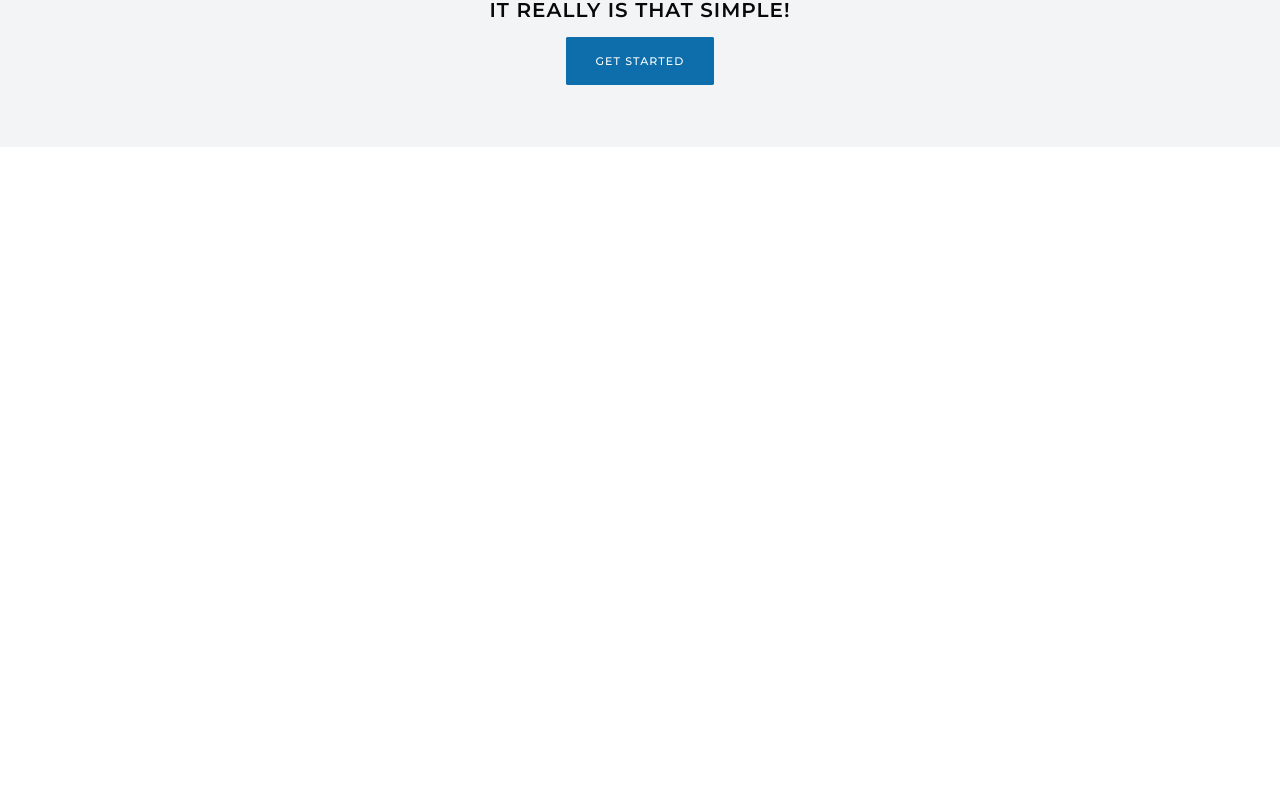
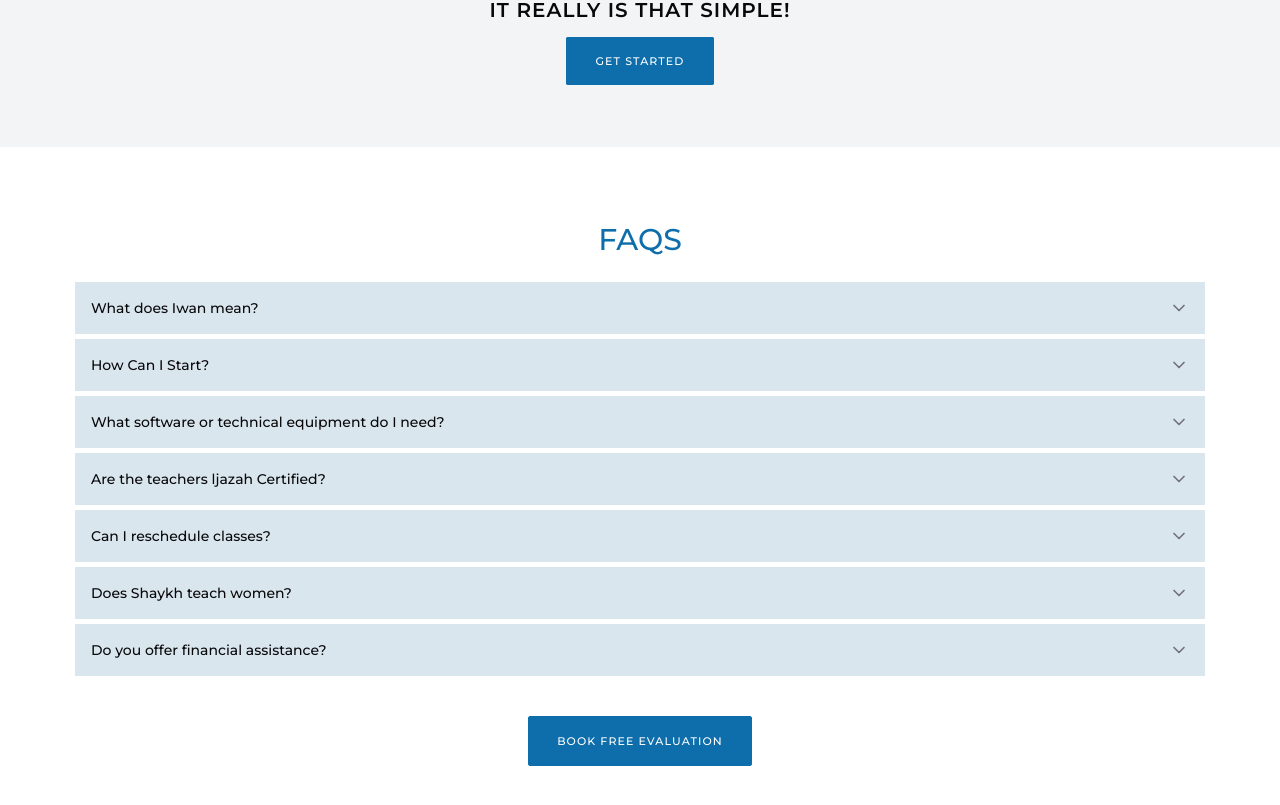
Before and after one commit to abdallanoor/iwan-academy, a Next.js app: page / in a window 1280 px wide. Shown: the part 4197-5002 px from the top of the page. Before the commit the page ends 4344 px from the top, so only its background shows below. Built offline with nearby package versions, Linux system fonts and the light colour scheme; no server answers.

Commit message:
feat: ✨ add Faqs Section

```diff
--- a/app/(root)/page.jsx
+++ b/app/(root)/page.jsx
@@ -1,5 +1,6 @@
 import About from "@/components/About";
 import Courses from "@/components/Courses";
+import Faqs from "@/components/Faqs";
 import Hero from "@/components/Hero";
 import HowItWorks from "@/components/HowItWorks";
 import WhyIwan from "@/components/WhyIwan";
@@ -12,6 +13,7 @@ export default function Home() {
       <Courses section />
       <WhyIwan />
       <HowItWorks />
+      <Faqs />
     </main>
   );
 }
--- /dev/null
+++ b/components/Faqs.jsx
@@ -0,0 +1,40 @@
+import { getFaqs } from "@/constants";
+import { useTranslations } from "next-intl";
+import {
+  Accordion,
+  AccordionContent,
+  AccordionItem,
+  AccordionTrigger,
+} from "@/components/ui/accordion";
+import ShareLink from "./ShareLink";
+
+export default function Faqs() {
+  const bookFree = useTranslations("");
+  const t = useTranslations("faqs");
+  const faqs = getFaqs(t);
+  return (
+    <section className="py-section">
+      <div className="container">
+        <h1 className="section-title">{t("title")}</h1>
+        <Accordion type="single" className="accordion" collapsible>
+          {faqs.map((faq, i) => (
+            <AccordionItem key={i} value={i + 1} className="accordion-item">
+              <AccordionTrigger className="accordion-trigger">
+                {faq.question}
+              </AccordionTrigger>
+              <AccordionContent className="accordion-content">
+                {faq.answer}
+              </AccordionContent>
+            </AccordionItem>
+          ))}
+        </Accordion>
+        <ShareLink
+          title={bookFree("bookFree")}
+          href="https://calendly.com/salahamin911/30min"
+          className="block w-fit mx-auto mt-10"
+          blank
+        />
+      </div>
+    </section>
+  );
+}
--- a/constants/index.js
+++ b/constants/index.js
@@ -168,3 +168,13 @@ export const getHowItWorksData = (t) => [
     imgSrc: "/images/studying.png",
   },
 ];
+
+export const getFaqs = (t) => [
+  { question: t("q1.question"), answer: t("q1.answer") },
+  { question: t("q2.question"), answer: t("q2.answer") },
+  { question: t("q3.question"), answer: t("q3.answer") },
+  { question: t("q4.question"), answer: t("q4.answer") },
+  { question: t("q5.question"), answer: t("q5.answer") },
+  { question: t("q6.question"), answer: t("q6.answer") },
+  { question: t("q7.question"), answer: t("q7.answer") },
+];
--- a/translations/ar.json
+++ b/translations/ar.json
@@ -241,5 +241,36 @@
       "title": "البدء بالدراسة",
       "description": "حرّر المبلغ المطلوب وابدأ دروسك."
     }
+  },
+  "faqs": {
+    "title": "أنت تسأل، ونحن نجيب",
+    "q1": {
+      "question": "ماذا تعني إيوان ؟",
+      "answer": "كلمة عربيّة تشير إلى قطعة معمارية كانت تتواجد في معظم الأبنية على الطراز القديم حيث كان الإيوان أحد المميزات الخاصة بالعمارة الإسلامية. وقد ذكر في معاجم اللغة معنى اسم إيوان مفصلًا على أنه مجلس كبير واسع يأخذ هيئة الصفة وكان له سقف محمول حتى يقيه من المطر والرياح وكان يتواجد في البيوت لاستقبال الضيوف بينما تواجد في المساجد حتى يسع عددًا أكبر من المصلين ويقال إيوان کسری، وهذا مثل يضرب على المبني المتناهي الدقة والصنع العجيب في بنايته والحصانة الخاصة به."
+    },
+    "q2": {
+      "question": "كيف يمكنني البدء ؟",
+      "answer": "ستكون هناك عملية مقابلة لضمان استفادة الطالب من الخدمات. يرجى الاتصال بنا إذا كنت غير متأكد مما إذا كنت تستوفي الشرط الأساسي ولمزيد من التفاصيل."
+    },
+    "q3": {
+      "question": "ما البرامج أو المعدات التقنية التي أحتاجها ؟",
+      "answer": "يتم إجراء جميع الفصول الدراسية عبر Zoom، لذلك ستحتاج إلى تنزيل Zoom على الكمبيوتر المحمول أو الكمبيوتر اللوحي أو الهاتف الذكي. نقترح أيضًا الاستثمار في بعض سماعات الرأس عالية الجودة، بالإضافة إلى اتصال جيد بالإنترنت."
+    },
+    "q4": {
+      "question": "هل المعلمون معتمدون ؟",
+      "answer": "نعم، جميع معلمينا معتمدون من ljazah و Huffaz. كما تخرجوا من الجامعات الإسلامية الشهيرة."
+    },
+    "q5": {
+      "question": "هل يمكنني إعادة جدولة الفصول ؟",
+      "answer": "يسعدنا إعادة جدولة الفصل إذا أعطيتنا إشعارًا لمدة 24 ساعة. يتلقى جميع الطلاب سياسة إعادة الجدولة الخاصة بنا عند التسجيل."
+    },
+    "q6": {
+      "question": "هل يعلم الشيخ النساء ؟",
+      "answer": "نعم. يرجى الاتصال لمزيد من التفاصيل."
+    },
+    "q7": {
+      "question": "هل تقدم مساعدة مالية ؟",
+      "answer": "كأكاديمية جديدة، يمكننا فقط تقديم مساعد مالي محدود للغاية. يرجى الاتصال بنا إذا كنت ستواجه صعوبة في الدفع وسنفعل ما في وسعنا للمساعدة. نهدف إلى جعل خدماتنا ميسورة التكلفة، وسنقوم بتدريس العديد من الطلاب المتقدمين مجانًا كل عام، عند المقابلة. يرجى الاتصال بنا لمزيد من المعلومات. إذا كنت ترغب في رعاية طالب،"
+    }
   }
 }
--- a/translations/en.json
+++ b/translations/en.json
@@ -241,5 +241,36 @@
       "title": "Studying",
       "description": "Pay and start your classes."
     }
+  },
+  "faqs": {
+    "title": "Faqs",
+    "q1": {
+      "question": "What does Iwan mean?",
+      "answer": "The Arabic word “Iwan” means Hall. Iwan Is found in many of the marvelous mosques around the world. it is serving a number of functions including, prayer, teaching, lodging of teachers and students, keeping books and as a reading library as well as a number of charitable activities in stopping stations on the road of pilgrims intended to serve the ill and the needy. More importantly it became the area in which traditional circles of knowledge formed and classes would gather to pass down the sacred sciences, generation to generation. Even today many great mosques around the world hold classes under their “Iwans.”"
+    },
+    "q2": {
+      "question": "How Can I Start?",
+      "answer": "There will be an interview process to ensure the student can benefit from the services. Please contact us if you are unsure whether you meet the prerequisite and for more details."
+    },
+    "q3": {
+      "question": "What software or technical equipment do I need?",
+      "answer": "All classes are conducted are conducted via Zoom, so you will need to download Zoom on your laptop, tablet or smartphone. We also suggest you invest in some good quality headphones, as well as a good internet connection."
+    },
+    "q4": {
+      "question": "Are the teachers ljazah Certified?",
+      "answer": "Yes, all of our teachers are ljazah certified and Huffaz. They also graduated from reputed Islamic Universities."
+    },
+    "q5": {
+      "question": "Can I reschedule classes?",
+      "answer": "We are happy to reschedule a class if you give us 24 hours notice. All students receive our rescheduling policy upon registering."
+    },
+    "q6": {
+      "question": "Does Shaykh teach women?",
+      "answer": "Yes. Please contact for more details."
+    },
+    "q7": {
+      "question": "Do you offer financial assistance?",
+      "answer": "As a new academy, we can only offer very limited financial assistant. Please contact us if you will struggle with payment and we will do what we can to help. We aim to make our services affordable, and we will teach several advanced students for free every year, upon interview. Please contact us for more information. If you would like to sponsor a student, please contact us."
+    }
   }
 }
```
